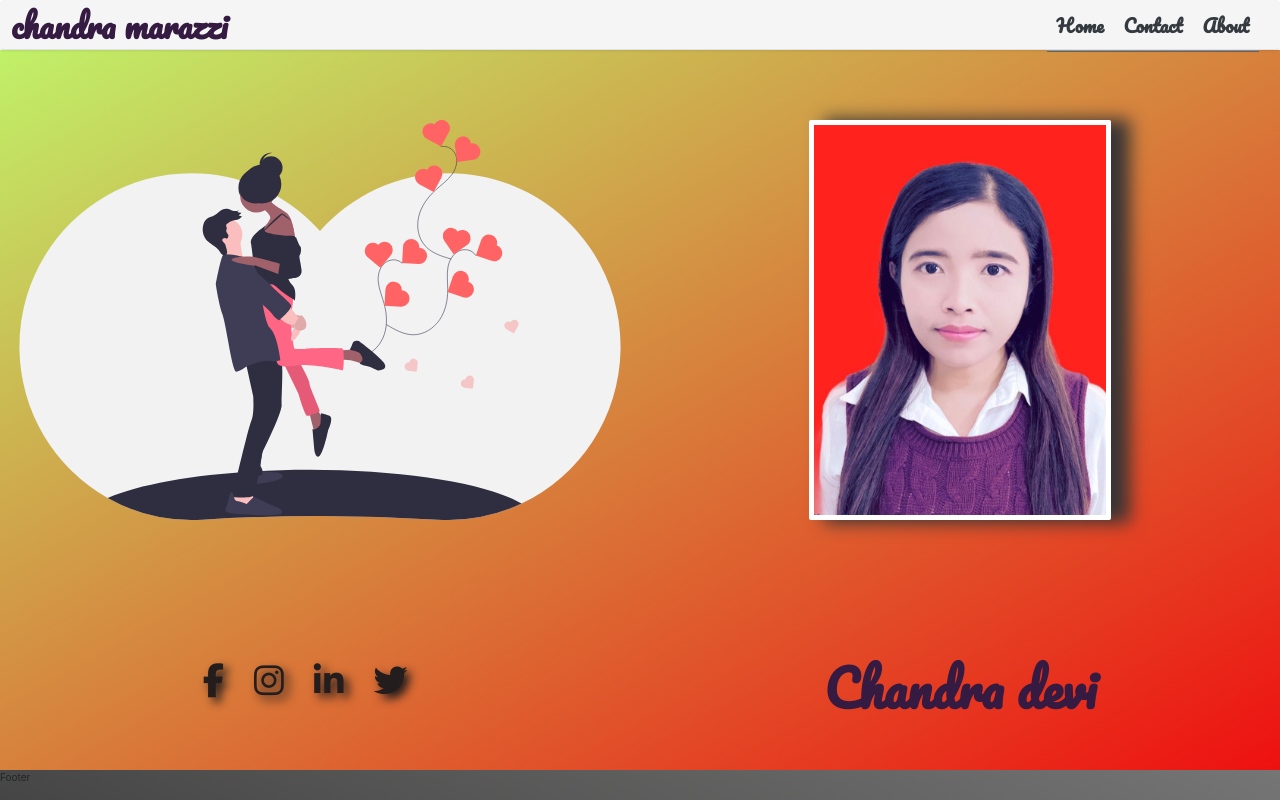
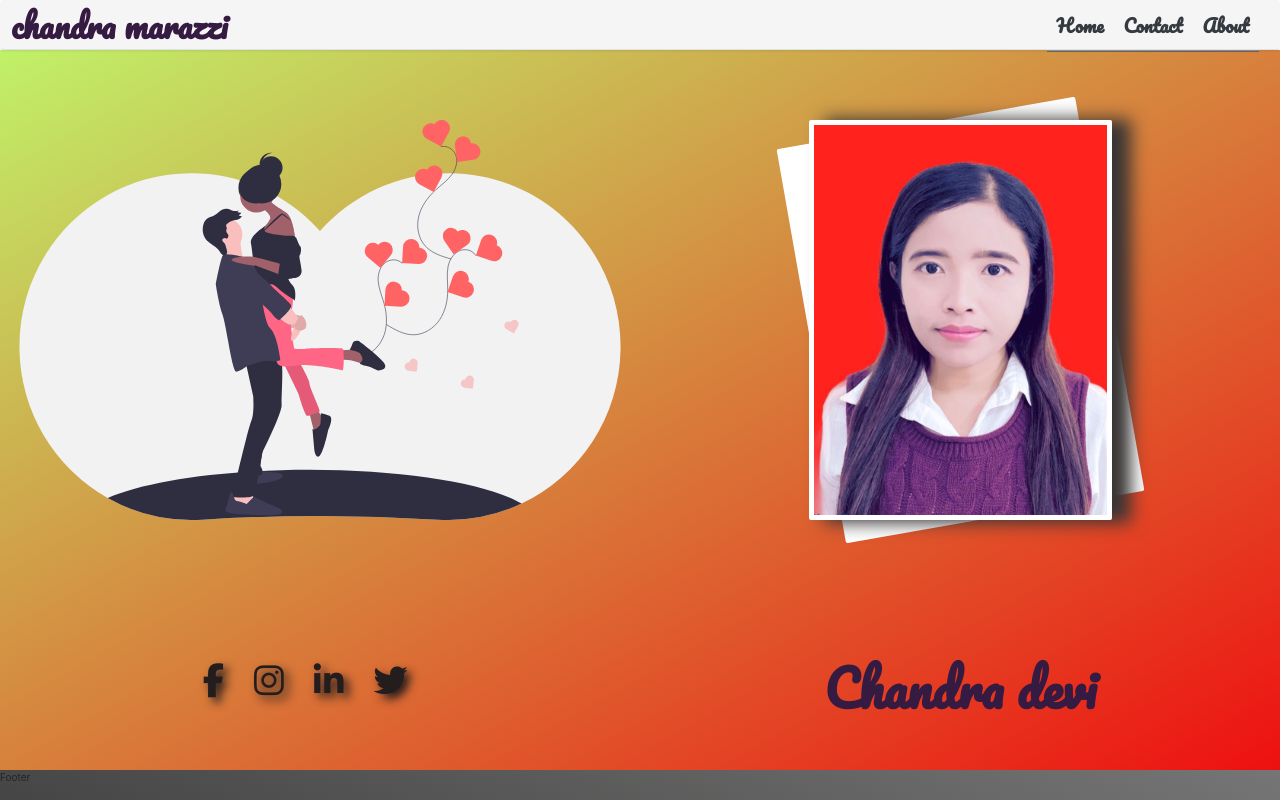
Before and after one commit to reactjslab/ReactNetlifyTest, a React (Create React App) app: page / in a window 1280 px wide. Shown: the top 800 px of the page. Built offline with nearby package versions, Linux system fonts and the light colour scheme.

Commit message:
img back cover

```diff
--- a/src/Component/Main/Main.css
+++ b/src/Component/Main/Main.css
@@ -18,11 +18,23 @@
     justify-content: center;
 
 }
-.face img{
+.cover{
+    height: 50vh;
+    border-radius: 2px;
+    background-color: white;
+    transform:rotate(-10deg)
+}
+.imgg{
     height: 50vh;
     border:5px solid white;
     border-radius: 2px;
     box-shadow:17px 1px 17px 2px #393535;
+    transition:all .3s linear;
+    transform:rotate(10deg)
+}
+.imgg:hover{
+
+    transform:rotate(20deg)
 }
 .name{
     display:flex;
--- a/src/Component/Main/Main.js
+++ b/src/Component/Main/Main.js
@@ -12,7 +12,9 @@ import Chandra from './chandra.jpg'
 
                 </div>
                 <div className="face">
-                    <img src={Chandra} alt="chandra"/>
+                    <div className="cover">
+                    <img className="imgg" src={Chandra} alt="chandra"/>
+                    </div>
                 </div>
 
                 <div className="social">
```
